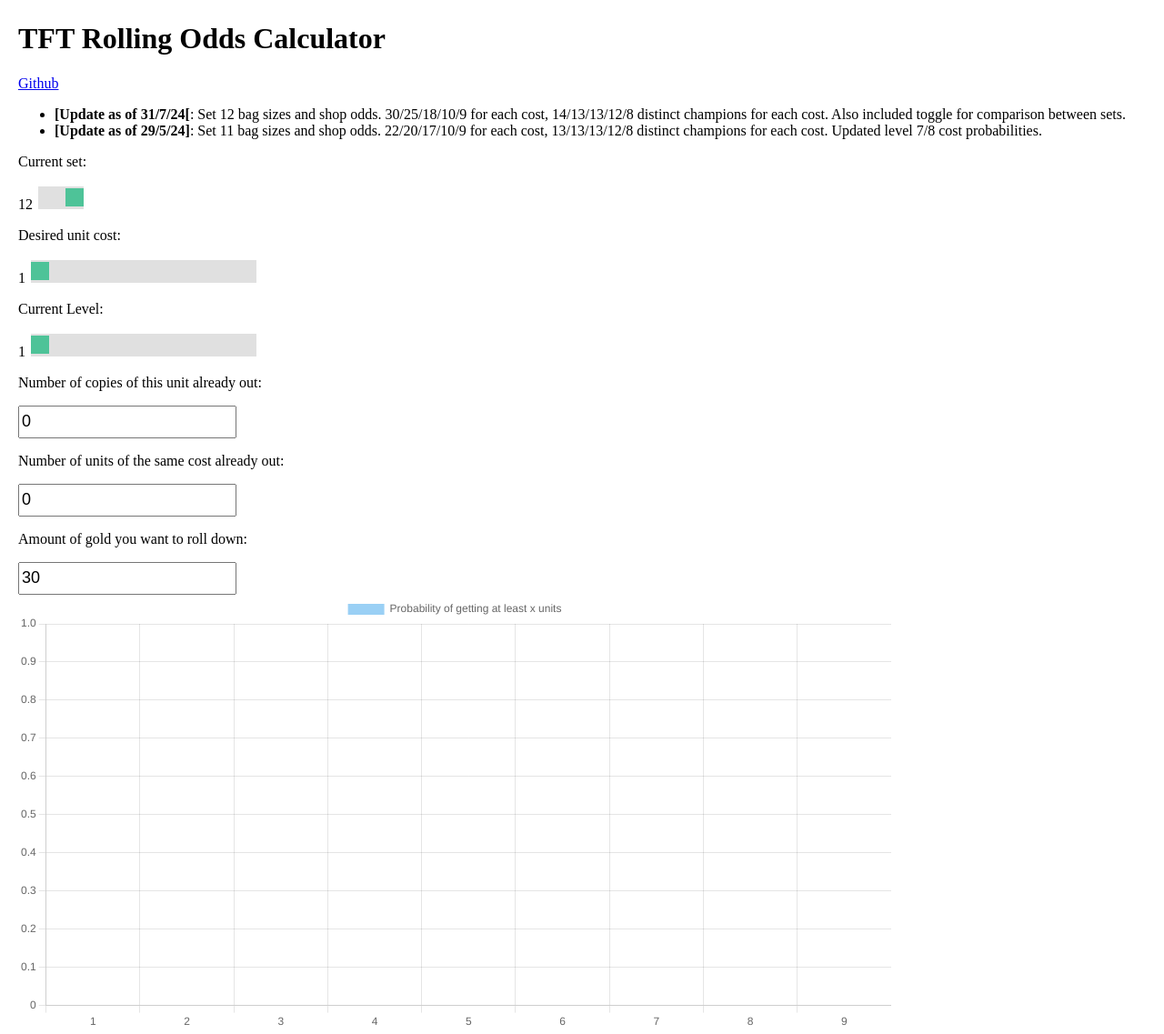
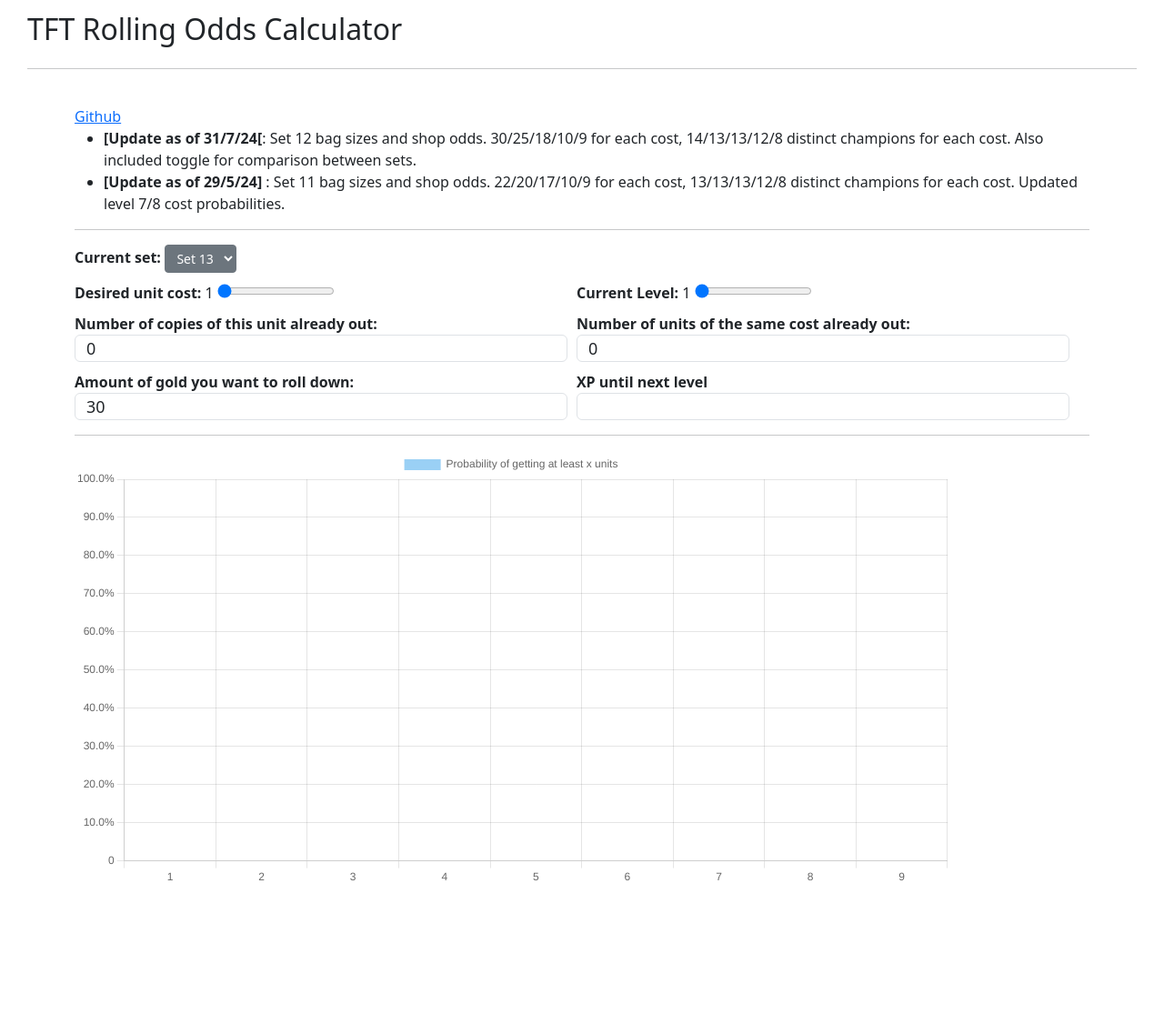
Before and after one commit to wongkj12/TFT-Rolling-Odds-Calculator, a plain HTML site: page index.html in a window 1280 px wide. Shown: the part 17-1154 px from the top of the page at 91% size. After the commit the page ends 1022 px from the top, so only its background shows below. Drawn offline with nearby package versions, Linux system fonts and the light colour scheme.

Commit message:
Major Updates

```diff
--- a/index.html
+++ b/index.html
@@ -2,58 +2,97 @@
 <html lang="en">
 
 <head>
-    <meta charset="UTF-8" />
-    <meta name="viewport" content="width=device-width, initial-scale=1.0" />
-    <link rel="stylesheet" href="style.css" />
-    <title>Browser</title>
+    <meta charset="UTF-8">
+    <meta name="viewport" content="width=device-width, initial-scale=1.0">
+    <link rel="stylesheet" href="style.css">
+    <title>TFT Roll Odds Calculator</title>
+    <link rel="icon" type="image/x-icon" href="/images/favicon.ico">
+    <link href="https://cdn.jsdelivr.net/npm/bootstrap@5.3.3/dist/css/bootstrap.min.css" rel="stylesheet"
+        integrity="sha384-QWTKZyjpPEjISv5WaRU9OFeRpok6YctnYmDr5pNlyT2bRjXh0JMhjY6hW+ALEwIH" crossorigin="anonymous">
 </head>
 
 <body>
-    <div style="display:inline-block; vertical-align:top;">
-        <h1> TFT Rolling Odds Calculator </h1>
+
+
+    <div style="display:inline-block;">
+        <h2> TFT Rolling Odds Calculator</h2>
     </div>
+    <hr/>
+    <br>
+    <main class="container">
         <div>
-        <a href="https://github.com/wongkj12/TFT-Rolling-Odds-Calculator">Github</a>
+            <a href="https://github.com/rwkura/TFT-Rolling-Odds-Calculator">Github</a>
         </div>
         <section id="changelog">
             <ul>
-            <li><strong>[Update as of 31/7/24[</strong>: Set 12 bag sizes and shop odds. 30/25/18/10/9 for each cost, 14/13/13/12/8 distinct champions for each cost. Also included toggle for comparison between sets.</li>
-            <li><strong>[Update as of 29/5/24]</strong>: Set 11 bag sizes and shop odds. 22/20/17/10/9 for each cost, 13/13/13/12/8 distinct champions for each cost. Updated level 7/8 cost probabilities.
+                <li>
+                    <strong>[Update as of 31/7/24[</strong>: Set 12 bag sizes and shop odds. 30/25/18/10/9 for each
+                    cost,
+                    14/13/13/12/8 distinct champions for each cost. Also included toggle for comparison between sets.
+                </li>
+                <li>
+                    <strong>[Update as of 29/5/24]</strong>
+                    : Set 11 bag sizes and shop odds. 22/20/17/10/9 for each cost, 13/13/13/12/8 distinct champions for
+                    each
+                    cost. Updated level 7/8 cost probabilities.
             </ul>
         </section>
+        <hr/>
+        <section>
+            <div class="inputItem">
+                <label>Current set:</label>
+                <select class="btn btn-secondary btn-sm dropdown-toggle" type="button" data-bs-toggle="dropdown"
+                    aria-expanded="false" name="currentSet" id="setRange">
+                    <option value="13">Set 13</option>
+                    <option value="12">Set 12</option>
+                    <option value="11">Set 11</option>
+                </select>
+            </div>
 
-    <div class="slidecontainer">
-        <p>Current set:</p>
-        <output id="setOutput">12</output>
-        <input type=range min="11" max="12" value="12" class="slider" id="setRange" style="width: 50px;"></input>
+            <div class="inputContainer">
 
-        <p>Desired unit cost:</p>
+                <div class="inputItem">
+                    <label>Desired unit cost:</label>
                     <output id="costOutput">1</output>
                     <input type="range" min="1" max="5" value="1" class="slider" id="costRange"></input>
-
-        <p> Current Level: </p>
+                </div>
+                <div class="inputItem">
+                    <label> Current Level:</label>
                     <output id="lvlOutput">1</output>
                     <input type="range" min="1" max="11" value="1" class="slider" id="lvlRange"></input>
-
-        <p> Number of copies of this unit already out: </p>
-        <input type="text" id="copiesText" value="0" style="height:30px; font-size:18px;"></input>
-
-      	<p> Number of units of the same cost already out: </p>
-      	<input type="text" id="poolText" value="0"style="height:30px; font-size:18px;"></input>
-
-        <p> Amount of gold you want to roll down: </p>
-        <input type="text" id="goldText" value="30"style="height:30px; font-size:18px;"></input>
-
-
                 </div>
-
-    <div style="position: relative; height:60vh; width:90vw">
+                <div class="inputItem">
+                    <label> Number of copies of this unit already out:</label>
+                    <input class="form-control" type="number" id="copiesText" value="0" min="0"
+                        style="height:30px; font-size:18px;"></input>
+                </div>
+                <div class="inputItem">
+                    <label> Number of units of the same cost already out:</label>
+                    <input class="form-control" type="number" id="poolText" value="0" min="0"
+                        style="height:30px; font-size:18px;"></input>
+                </div>
+                <div class="inputItem">
+                    <label> Amount of gold you want to roll down:</label>
+                    <input class="form-control" type="number" id="goldText" value="30" min="0"
+                        style="height:30px; font-size:18px;"></input>
+                </div>
+                <div class="inputItem">
+                    <label> XP until next level</label>
+                    <input class="form-control" type="number" id="xpToNextLvlText" min="0" value=""
+                        style="height:30px; font-size:18px;"></input>
+                </div>
+            </div>
+        </section>
+        <hr/>
+        <div class="chart-container" style="position: relative; height:60vh; width:80vw">
             <canvas id="myChart"></canvas>
         </div>
-
-    <script src = "https://cdn.jsdelivr.net/npm/chart.js"> </script>
+    </main>
+    <script src="https://cdn.jsdelivr.net/npm/chart.js"></script>
     <script src="script.js"></script>
-
+    <script src="https://cdn.jsdelivr.net/npm/bootstrap@5.3.3/dist/js/bootstrap.bundle.min.js"
+        integrity="sha384-YvpcrYf0tY3lHB60NNkmXc5s9fDVZLESaAA55NDzOxhy9GkcIdslK1eN7N6jIeHz"
+        crossorigin="anonymous"></script>
 </body>
 
 </html>
--- a/script.js
+++ b/script.js
@@ -1,140 +1,236 @@
-document.getElementById("setRange").oninput = function(){
-	updateSet();
+document.getElementById("setRange").onchange = function () {
+//   updateSet();
+  updateGraph();
+};
+
+document.getElementById("costRange").oninput = function () {
+  updateCost();
+  updateGraph();
+};
+
+document.getElementById("lvlRange").oninput = function () {
+  updateLvl();
+  updateGraph();
+};
+
+document.getElementById("copiesText").oninput = function () {
+  updateGraph();
+};
+
+document.getElementById("poolText").oninput = function () {
+  updateGraph();
+};
+
+document.getElementById("goldText").oninput = function () {
+  updateGraph();
+};
+
+document.getElementById("xpToNextLvlText").oninput = function () {
+  updateGraph();
+};
+
+// function updateSet() {
+//   var val = document.getElementById("setRange").value;
+//   document.getElementById("setOutput").innerHTML = val;
+//   updateGraph();
+// }
+
+function updateCost() {
+  var val = document.getElementById("costRange").value;
+  document.getElementById("costOutput").innerHTML = val;
   updateGraph();
 }
 
-document.getElementById("costRange").oninput = function(){
-	updateCost();
+function updateLvl() {
+  var val = document.getElementById("lvlRange").value;
+  document.getElementById("lvlOutput").innerHTML = val;
   updateGraph();
 }
 
-document.getElementById("lvlRange").oninput = function(){
-	updateLvl();
+function updateGoldToNextLvl() {
+  var val = document.getElementById("goldToNextLvlText").value;
+  document.getElementById("goldToNextLvlOutput").innerHTML = val;
   updateGraph();
 }
 
-document.getElementById("copiesText").oninput = function(){
+function updateXPToNextLvl() {
+	var val = document.getElementById("xpToNextLvlText").value;
+	document.getElementById("xpToNextLvlOutput").innerHTML = val;
 	updateGraph();
   }
 
-document.getElementById("poolText").oninput = function(){
-	updateGraph();
-}
 
-document.getElementById("goldText").oninput = function(){
-	updateGraph();
-}
 
-function updateSet(){
-	var val = document.getElementById("setRange").value
-	document.getElementById("setOutput").innerHTML = val
-	updateGraph();
-}
-
-function updateCost(){
-	var val = document.getElementById("costRange").value
-	document.getElementById("costOutput").innerHTML = val
-	updateGraph();
-}
-
-function updateLvl(){
-	var val = document.getElementById("lvlRange").value
-	document.getElementById("lvlOutput").innerHTML = val
-	updateGraph();
-}
-
-var set = document.getElementById("setRange")
-var cost = document.getElementById("costRange")
-var lvl = document.getElementById("lvlRange")
-var copies = document.getElementById("copiesText")
-var pool = document.getElementById("poolText")
-var gold = document.getElementById("goldText")
 
 // Default graph
 
-var ctx = document.getElementById("myChart")
-
+var ctx = document.getElementById("myChart");
 
 var chart = new Chart(ctx, {
-					type: 'bar',
+  type: "bar",
   data: {
-						labels: ['1','2','3','4','5','6','7','8','9'],
-						datasets: [{
-							label: 'Probability of getting at least x units',
-							data: [0, 0, 0, 0, 0, 0, 0, 0, 0]
-						}]
+    labels: ["1", "2", "3", "4", "5", "6", "7", "8", "9"],
+    datasets: [
+      {
+        label: "Probability of getting at least x units",
+        data: [0, 0, 0, 0, 0, 0, 0, 0, 0],
+      },
+    ],
   },
   options: {
     scales: {
       y: {
         suggestedMin: 0,
         suggestedMax: 1,
-								beginAtZero: true
+        beginAtZero: true,
+		ticks: {
+			format: {
+				style: 'percent'
 			}
+		}
+      },
     },
 
     plugins: {
       tooltip: {
         displayColors: false,
         bodyFont: {
-									size: 20
+          size: 20,
         },
         callbacks: {
-
-									title: function(tooltipItem) {
-										return '';
+          title: function (tooltipItem) {
+            return "";
           },
 
           label: function (tooltipItem) {
-										var tooltipText = '';
+            var tooltipText = "";
             if (tooltipItem.dataset.data[tooltipItem.dataIndex] != null)
-							              tooltipText = tooltipItem.dataset.data[tooltipItem.dataIndex].toString();
-							            return tooltipText;
-									}
-								}
-							}
+              tooltipText =
+                tooltipItem.dataset.data[tooltipItem.dataIndex].toString();
+				let percentage = (tooltipText * 100).toFixed(2) + '%';
 
-						}
-					}
+            return percentage;
+          },
+        },
+      },
+    },
+  },
 });
 
 function updateGraph() {
-	chart.data.datasets = [{
-							label: 'Probability of getting at least x units',
+	var set = document.getElementById("setRange").value;
+	var cost = parseInt(document.getElementById("costRange").value);
+	var lvl = parseInt(document.getElementById("lvlRange").value);
+	var copies = parseInt(document.getElementById("copiesText").value);
+	var pool = parseInt(document.getElementById("poolText").value);
+	var gold = parseInt(document.getElementById("goldText").value);
+	var xpToNextLvl = parseInt(document.getElementById("xpToNextLvlText").value);
+  const levelOutputData = getProbs(
+    cost,
+    lvl,
+    copies,
+    pool,
+    gold,
+    set //to change to text for 13b
+  )[1].slice(1);
+  let xpReq = xpToNextLvl
+let goldToNextLvl = 4.0 * Math.ceil(xpReq/4.0)
+
+  if (gold - goldToNextLvl > 0 && goldToNextLvl) {
+    const lvlPlusOneGold = gold - goldToNextLvl;
+    lvlPlusOneLvl = lvl + 1;
+    chart.data.datasets = [
+      {
+        label: "Probability of getting at least x units - lvl " + lvl,
+        data: levelOutputData
+      },
+      {
+        label: "Probability of getting at least x units - lvl " + lvlPlusOneLvl,
         data: getProbs(
-									parseInt(cost.value),
-									parseInt(lvl.value),
-									parseInt(copies.value),
-									parseInt(pool.value),
-									parseInt(gold.value),
-									parseInt(set.value))[1].slice(1)
-						}]
+          cost,
+          lvlPlusOneLvl,
+          copies,
+          pool,
+          lvlPlusOneGold,
+          set //to change to text for 13b
+        )[1].slice(1),
+      },
+    ];
+  } else {
+    chart.data.datasets = [
+      {
+        label: "Probability of getting at least x units" + " lvl " + lvl,
+        data: levelOutputData //to change to text for 13b
+      },
+    ];
+  }
   chart.update();
 }
 
 // CALCULATIONS
 
-const totalUnitsSet11 = [22, 20, 17, 10, 9]; // Set 11 data kept for comparison purposes
-const totalUnitsSet12 = [30, 25, 18, 10, 9];
-const distinctChampsSet11 = [13, 13, 13, 12, 8];
-const distinctChampsSet12 = [14, 13, 13, 12, 8];
+const setAttributes = {
+  "11": {
+    totalUnits: [22, 20, 17, 10, 9],
+    distinctChamps: [13, 13, 13, 12, 8],
+    costProbs: [
+      // level
+      [1, 0, 0, 0, 0], // 1
+      [1, 0, 0, 0, 0], // 2
+      [0.75, 0.25, 0, 0, 0], // 3
+      [0.55, 0.3, 0.15, 0, 0], // 4
+      [0.45, 0.33, 0.2, 0.02, 0], // 5
+      [0.3, 0.4, 0.25, 0.05, 0], // 6
+      [0.19, 0.3, 0.4, 0.1, 0.01], // 7
+      [0.18, 0.25, 0.32, 0.22, 0.03], // 8
+      [0.15, 0.2, 0.25, 0.30, 0.1], // 9
+      [0.05, 0.1, 0.2, 0.4, 0.25], // 10
+      [0.01, 0.02, 0.12, 0.5, 0.35], // 11
+    ],
+  },
+  "12": {
+    totalUnits: [30, 25, 18, 10, 9],
+    distinctChamps: [14, 13, 13, 12, 8],
+    costProbs: [
+      // level
+      [1, 0, 0, 0, 0], // 1
+      [1, 0, 0, 0, 0], // 2
+      [0.75, 0.25, 0, 0, 0], // 3
+      [0.55, 0.3, 0.15, 0, 0], // 4
+      [0.45, 0.33, 0.2, 0.02, 0], // 5
+      [0.3, 0.4, 0.25, 0.05, 0], // 6
+      [0.19, 0.3, 0.4, 0.1, 0.01], // 7
+      [0.18, 0.25, 0.32, 0.22, 0.03], // 8
+      [0.15, 0.2, 0.25, 0.30, 0.1], // 9
+      [0.05, 0.1, 0.2, 0.4, 0.25], // 10
+      [0.01, 0.02, 0.12, 0.5, 0.35], // 11
+    ],
+  },
+  "13": {
+    totalUnits: [30, 25, 18, 10, 9],
+    distinctChamps: [14, 13, 13, 12, 8],
+    costProbs: [
+      // level
+      [1, 0, 0, 0, 0], // 1
+      [1, 0, 0, 0, 0], // 2
+      [0.75, 0.25, 0, 0, 0], // 3
+      [0.55, 0.3, 0.15, 0, 0], // 4
+      [0.45, 0.33, 0.2, 0.02, 0], // 5
+      [0.3, 0.4, 0.25, 0.05, 0], // 6
+      [0.19, 0.3, 0.4, 0.1, 0.01], // 7
+      [0.18, 0.25, 0.32, 0.22, 0.03], // 8
+      [0.1, 0.2, 0.25, 0.35, 0.1], // 9
+      [0.05, 0.1, 0.2, 0.4, 0.25], // 10
+      [0.01, 0.02, 0.12, 0.5, 0.35], // 11
+    ],
+  },
+};
 
-const costProbs = [		  // level
-  [1,    0,    0,    0,    0],    // 1
-  [1,    0,    0,    0,    0],    // 2
-  [0.75, 0.25, 0,    0,    0],    // 3
-  [0.55, 0.30, 0.15, 0,    0],    // 4
-  [0.45, 0.33, 0.20, 0.02, 0],    // 5
-  [0.30, 0.40, 0.25, 0.05, 0],    // 6
-  [0.19, 0.30, 0.40, 0.10, 0.01], // 7
-  [0.18, 0.25, 0.32, 0.22, 0.03], // 8
-  [0.10, 0.20, 0.25, 0.35, 0.10], // 9
-  [0.05, 0.10, 0.20, 0.40, 0.25], // 10
-  [0.01, 0.02, 0.12, 0.50, 0.35]  // 11
-];
+const expReq = [0, 0, 2, 6, 10, 20, 36, 48, 72, 84]; // https://leagueoflegends.fandom.com/wiki/Experience_(Teamfight_Tactics)
 
-function getCostProb(lvl, cost){ // 1-indexed
-  return costProbs[lvl - 1][cost - 1];
+function getCostProb(lvl, cost, set) {
+  // 1-indexed
+  return setAttributes[set]["costProbs"][lvl - 1][cost - 1];
 }
 
 // Returns cumulative probability of getting 0-9 copies
@@ -145,10 +241,10 @@
 // gold: Amount of gold you want to roll
 function getProbs(cost, lvl, a, b, gold, set) {
   var mat = getTransitionMatrix(cost, lvl, a, b, set);
-  mat = power(mat, 5*Math.floor(gold/2));
+  mat = power(mat, 5 * Math.floor(gold / 2));
 
   // Probabilities for exactly 0, 1, 2, ..., 9 of desired unit
-  const pprob = mat[0]
+  const pprob = mat[0];
 
   // Cumulative probabilities for at least 0, 1, 2, ..., 9 of desired unit
   let cprob = [1];
@@ -163,7 +259,7 @@
   return [pprob, cprob];
 }
 
-function getTransitionMatrix(cost, lvl, a, b, set){
+function getTransitionMatrix(cost, lvl, a, b, set) {
   const mat = [];
   for (let i = 0; i < 10; i++) {
     const newRow = [];
@@ -187,35 +283,38 @@
 }
 
 // Probability of rolling the desired unit in one shop given this state
-function getTransitionProb(cost, lvl, a, b, set){
-  const totalUnits = set === 12 ? totalUnitsSet12 : totalUnitsSet11;
-  const distinctChamps = set === 12 ? distinctChampsSet12 : distinctChampsSet11;
+function getTransitionProb(cost, lvl, a, b, set) {
+  //   const totalUnits = set === 12 ? totalUnitsSet12 : totalUnitsSet11;
+  const totalUnits = setAttributes[set]["totalUnits"];
+  const distinctChamps = setAttributes[set]["distinctChamps"];
   const howManyLeft = Math.max(0, totalUnits[cost - 1] - a);
   const poolSize = totalUnits[cost - 1] * distinctChamps[cost - 1] - b;
-  return getCostProb(lvl, cost) * (howManyLeft / poolSize)
+  return getCostProb(lvl, cost, set) * (howManyLeft / poolSize);
 }
 
 //Matrix multiplication rounded to 3 d.p.
-function multiply(a, b){
-  var aNumRows = a.length, aNumCols = a[0].length,
-      bNumRows = b.length, bNumCols = b[0].length,
-      m = new Array(aNumRows);  // initialize array of rows
+function multiply(a, b) {
+  var aNumRows = a.length,
+    aNumCols = a[0].length,
+    bNumRows = b.length,
+    bNumCols = b[0].length,
+    m = new Array(aNumRows); // initialize array of rows
   for (var r = 0; r < aNumRows; ++r) {
     m[r] = new Array(bNumCols); // initialize the current row
     for (var c = 0; c < bNumCols; ++c) {
-      m[r][c] = 0;             // initialize the current cell
+      m[r][c] = 0; // initialize the current cell
       for (var i = 0; i < aNumCols; ++i) {
         m[r][c] += a[r][i] * b[i][c];
       }
-      m[r][c] = m[r][c]
+      m[r][c] = m[r][c];
     }
   }
   return m;
 }
 
-function power(a, n){
-	var newmat = a
-	for (let i = 0; i < n-1; i++) {
+function power(a, n) {
+  var newmat = a;
+  for (let i = 0; i < n - 1; i++) {
     newmat = multiply(newmat, a);
   }
   return newmat;
--- a/style.css
+++ b/style.css
@@ -1,39 +1,29 @@
 body {
   margin: 20px;
   font-size: 100%;
+  padding: 30px
 }
 
-.slidecontainer {
-  width: 100%;
+.inputContainer{
+  display: flex;
+  flex-wrap: wrap;
+  gap: 10px;
+  align-items: start;
+  /* border: 1px solid green */
+  margin: 10px 10px 10px 0px
 }
 
-.slider {
-  -webkit-appearance: none;
-  width: 20%;
-  height: 25px;
-  background: #d3d3d3;
-  outline: none;
-  opacity: 0.7;
-  -webkit-transition: .2s;
-  transition: opacity .2s;
+.inputItem{
+  /* max-width: 45%; */
+  width: 49%;
+  /* border: 1px solid red; */
+
 }
 
-.slider:hover {
-  opacity: 1;
+input[type="text"]{
+  justify-self: right;
 }
 
-.slider::-webkit-slider-thumb {
-  -webkit-appearance: none;
-  appearance: none;
-  width: 20px;
-  height: 20px;
-  background: #04AA6D;
-  cursor: pointer;
+label{
+  font-weight: 550;
 }
-
-.slider::-moz-range-thumb {
-  width: 25px;
-  height: 25px;
-  background: #04AA6D;
-  cursor: pointer;
-}
```
Also changed, not shown: images/favicon.ico (added). Lines whose indentation alone changed are shown as unchanged.
